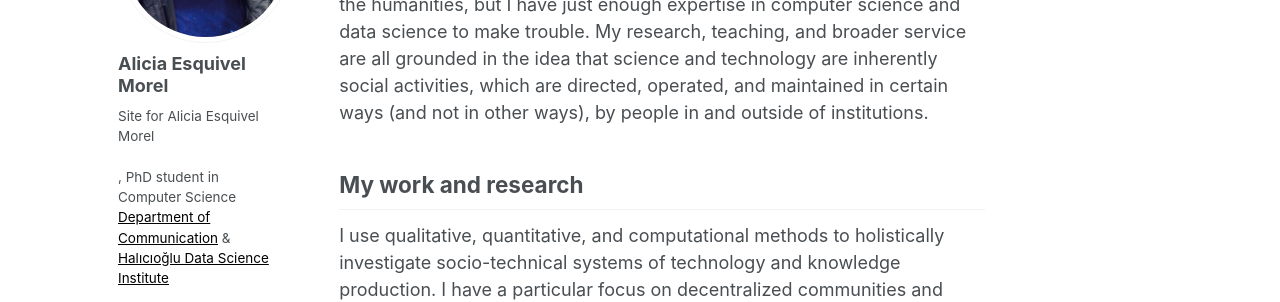
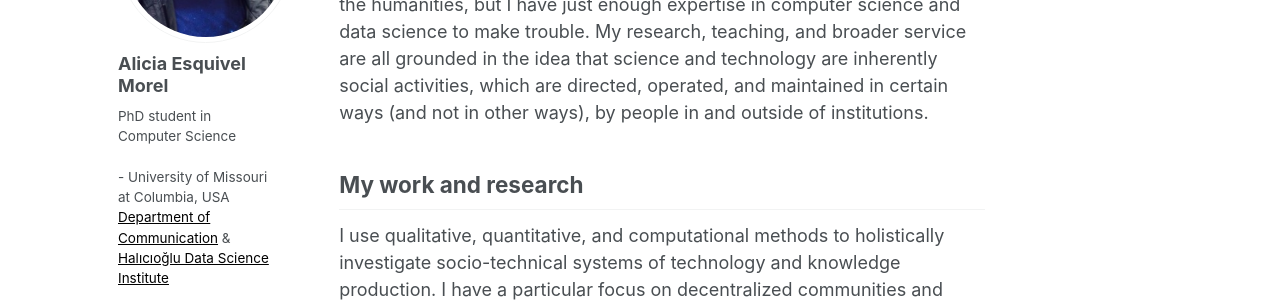
Before and after one commit to alicesquivel/alicesquivel.github.io, a Jekyll site: the page built from _pages/about.md, in a window 1280 px wide. Shown: the part 250-552 px from the top of the page. Built offline with Jekyll 4.4.1, drawn with Linux system fonts in a browser that asks for light colours.

Commit message:
description

```diff
--- a/_config.yml
+++ b/_config.yml
@@ -81,7 +81,7 @@ social:
 author:
   name             : "Alicia Esquivel Morel"
   avatar           : "oban3.jpg"
-  bio              : "Site for Alicia Esquivel Morel<br> <br> , PhD student in Computer Science <a style='color: black;' href='http://communication.ucsd.edu'>Department of Communication</a> & <a style='color: black;' href='http://hdsi.ucsd.edu'>Halıcıoğlu Data Science Institute</a>"
+  bio              : "PhD student in Computer Science<br> <br> - University of Missouri at Columbia, USA <a style='color: black;' href='http://communication.ucsd.edu'>Department of Communication</a> & <a style='color: black;' href='http://hdsi.ucsd.edu'>Halıcıoğlu Data Science Institute</a>"
   location         : "Columbia, MO"
   employer         :
   googlescholar    : "https://scholar.google.com/citations?user=2-7cgFsAAAAJ&hl=en"
```
